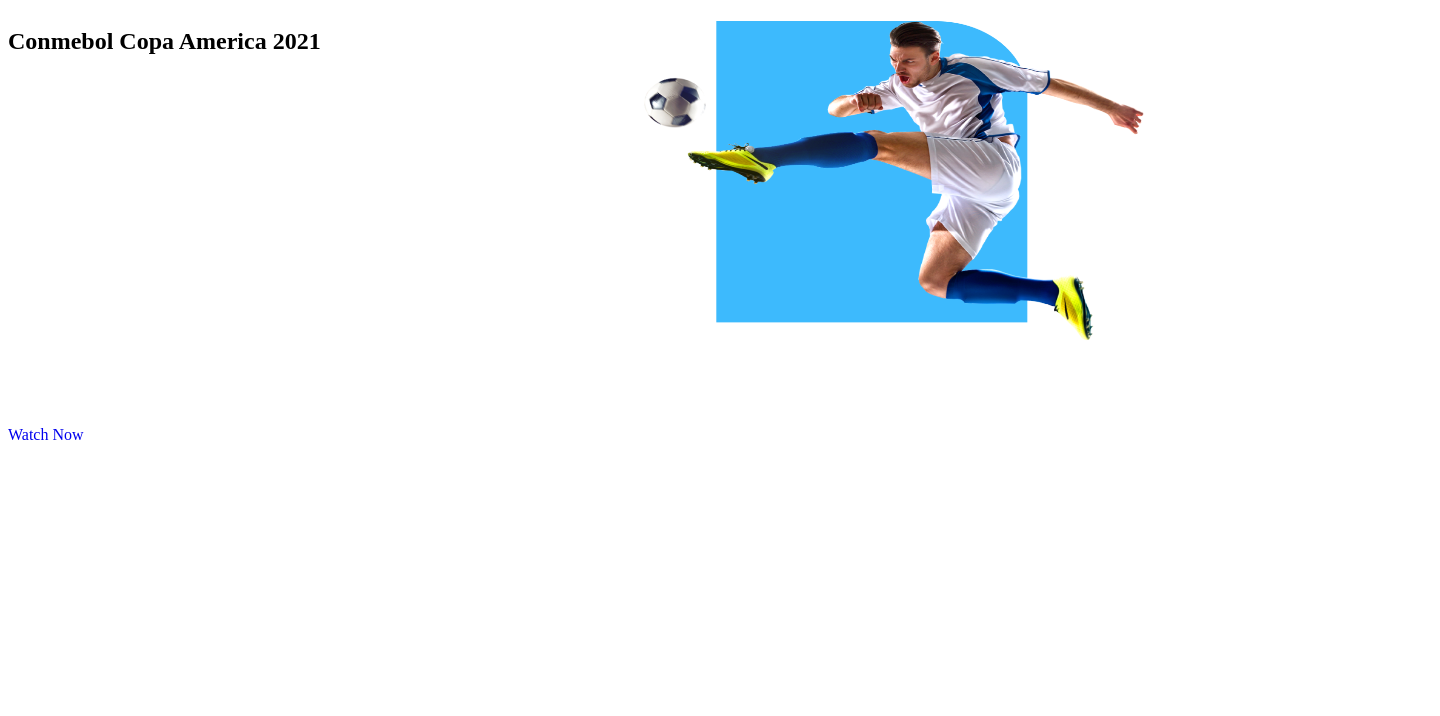
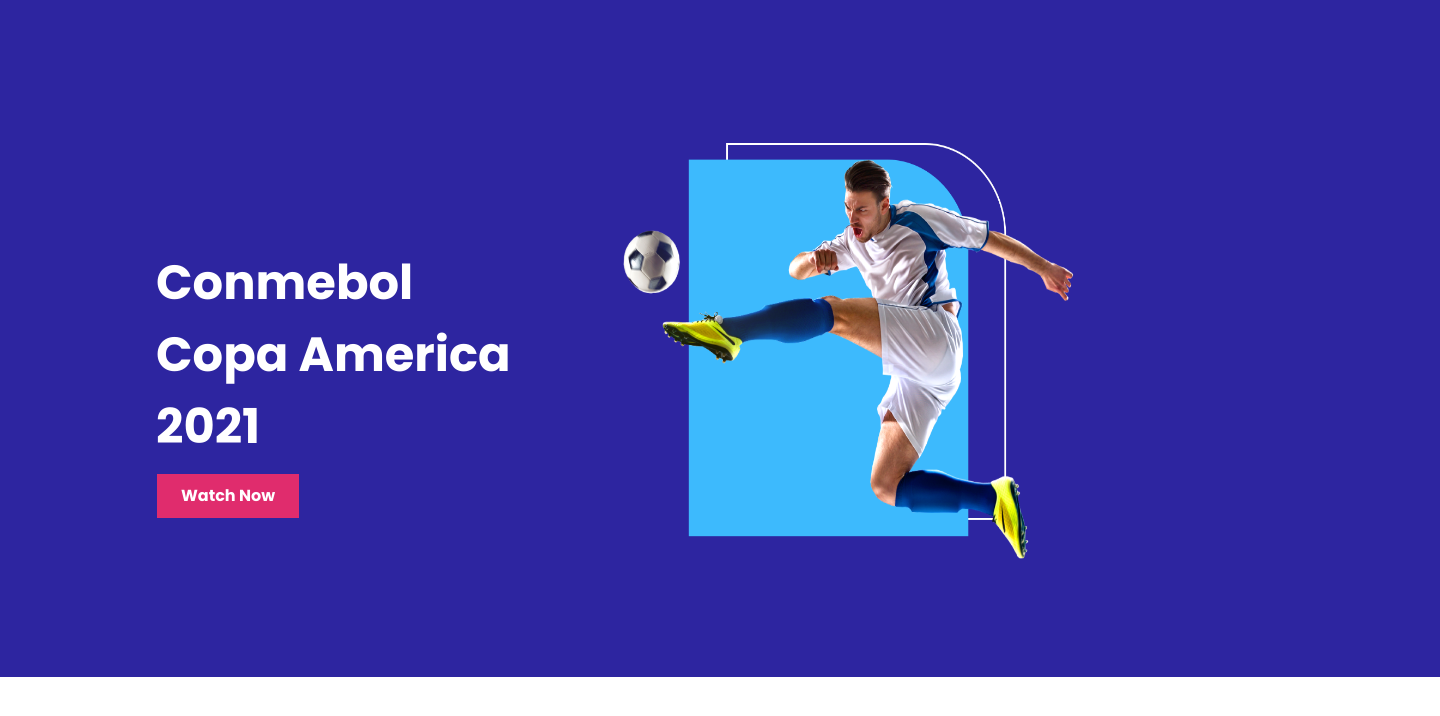
Before and after one commit to oniket-pranto/football-blog, a plain HTML site: page index.html in a window 1280 px wide. Shown: the whole page, 1440 px wide, since content can reach past the window. Drawn offline with Linux system fonts and the light colour scheme.

Commit message:
1st part commit

```diff
--- a/index.html
+++ b/index.html
@@ -26,9 +26,8 @@
 
 <section class="header-section">
  <!-- head and title both style    -->
-<!--
-<section class="head-title-baner-image">
-<div class="head-tittle"> -->
+
+<div class="head-tittle">
 
     <h1>Conmebol
         Copa America
@@ -42,25 +41,11 @@
 
 </div>
 
-</section>
-
 <div class="link-button">
 
     <a href="#">Watch Now</a>
 
 </div>
-
-
-
-
-
-
-
-
-
-
-
-
 
 
 
--- a/style/style.css
+++ b/style/style.css
@@ -1,24 +1,44 @@
+/* google font */
+@import url('https://fonts.googleapis.com/css2?family=Poppins:wght@700&display=swap');
+/* google font end */
+
+body{
+    height: 100%;
+width: 100%;
+background-color: var(--body-bg-color);
+margin-left: 0;
+margin-top: 0;
+overflow-x: hidden;
+    }
+
+
 
 /* header-section-style */
+
 
 .header-section{
     display: grid;
     grid-template-columns: repeat(2, 1fr);
-    width: 100%;
+    width: 1440px;
+    background-color: #2D25A0;
+    height: 677px;
 }
 /* .header-secttion-style-done */
 
-/* head-title-baner-image-style */
-/* .head-title-baner-image{
-    display: flex;
-} */
-
-/* head-title-baner-image-style-done */
-
 /* head-title-style */
 
-.head-title{
-font-size: 68px;
+.head-tittle{
+    width: 395px;
+    height: 483px;
+    padding-top: 207px;
+    padding-left: 156px;
+    padding-bottom: 240px;
+    padding-right: 799px; ;
+}
+.head-tittle h1{
+font-family: 'Poppins', sans-serif;
+color: #FFFFFF;
+font-size: 48px;
 
 }
 
@@ -26,15 +46,43 @@ font-size: 68px;
 
 /* banner-image-style */
 
+.banner-image{
+    position: absolute;
+    padding-top: 143px;
+    padding-left: 620px;
+
+}
 .banner-image img{
-    height: 80%;
-    width: 80%;
+    width: 455px;
+height: 419px;
+
 }
 /* banner-image-style-done */
 
 /* link-button-style */
+.link-button{
+    display: flex;
+flex-direction: row;
+align-items: flex-start;
+padding: 10px 1px;
+
+position: absolute;
+width: 168px;
+height: 44px;
+margin-left: 156px;
+margin-top: 464px;
+
+
+
+}
 .link-button a{
     text-decoration: none;
+    padding: 10px 24px 10px 24px;
+    background-color:  #E02C6D;
+    color:  #FFFFFF;
+    font-family: Poppins;
+    font-style: normal;
+    font-weight: 500;
+    font-size: 16px;
+    line-height: 24px;
 }
-
-/* link-button-style-done */
```
